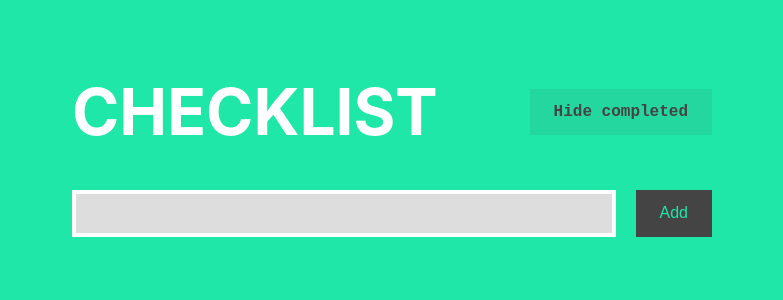
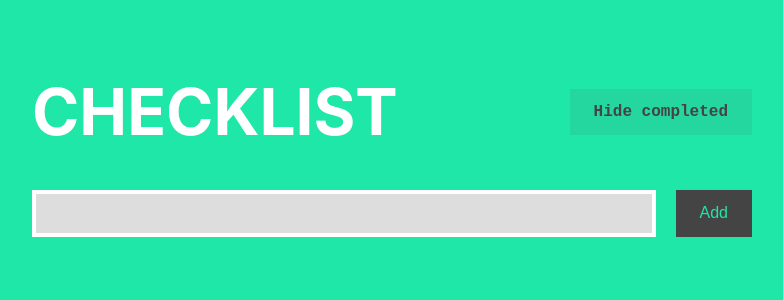
Before and after one commit to tjmcduffie/checklist, a React (Create React App) app in the folder hooks-checklist/: page / in a window 1280 px wide. Shown: the top 300 px of the page, without its empty margins (248-1031 px from the left). Built offline with nearby package versions, Linux system fonts and the light colour scheme.

Commit message:
added responsive width styles

```diff
--- a/hooks-checklist/src/App.css
+++ b/hooks-checklist/src/App.css
@@ -1,3 +1,7 @@
+html {
+  font-size: 14px;
+}
+
 body {
   background-color: #1fe7a8;
   color: #333333;
@@ -6,8 +10,27 @@ body {
 }
 
 .app {
-  margin: 50px auto;
-  width: 50%;
+  margin: 0 20px 30px;
+  min-width: 480px;
+  width: auto;
+}
+
+@media screen and (min-width: 600px) {
+  html {
+    font-size: 16px;
+  }
+
+  .app {
+    margin: 50px 30px;
+    width: auto;
+  }
+}
+
+@media screen and (min-width: 800px) {
+  .app {
+    margin: 50px auto;
+    width: 720px;
+  }
 }
 
 h1 {
```
